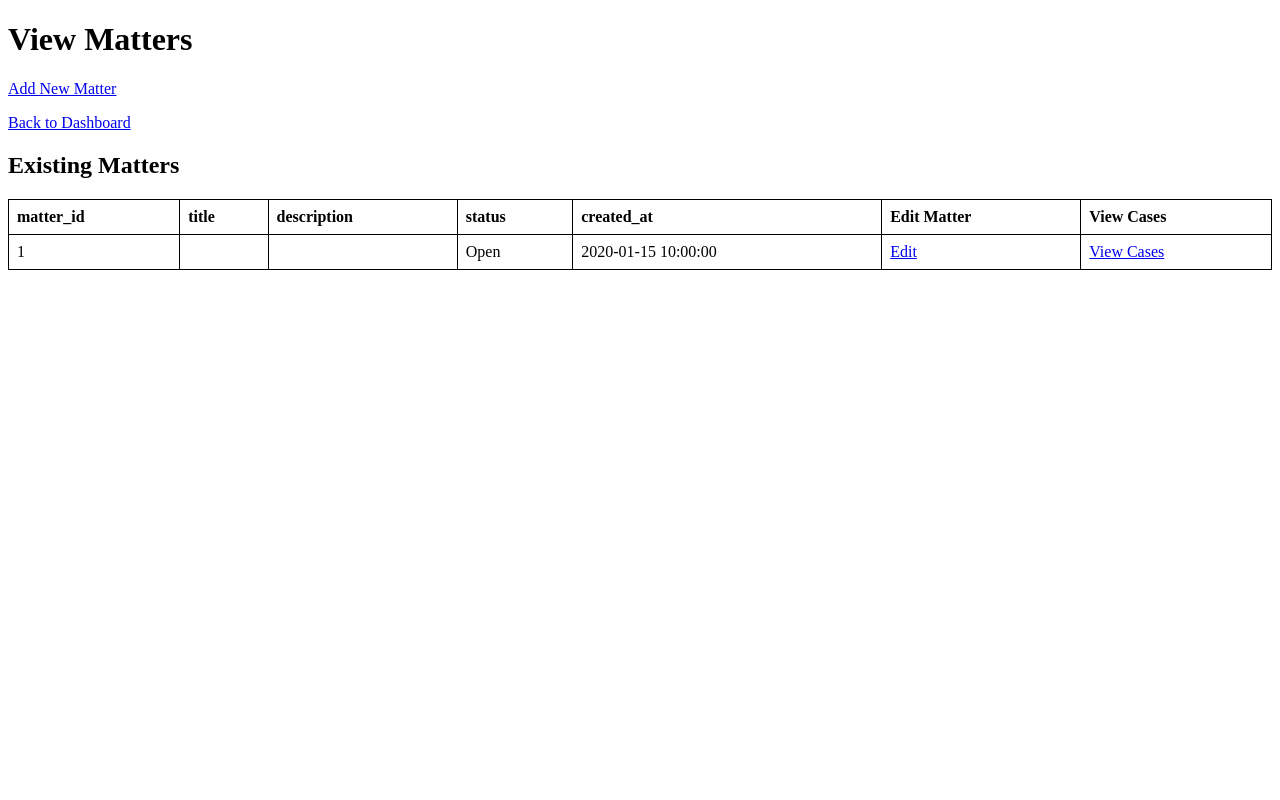
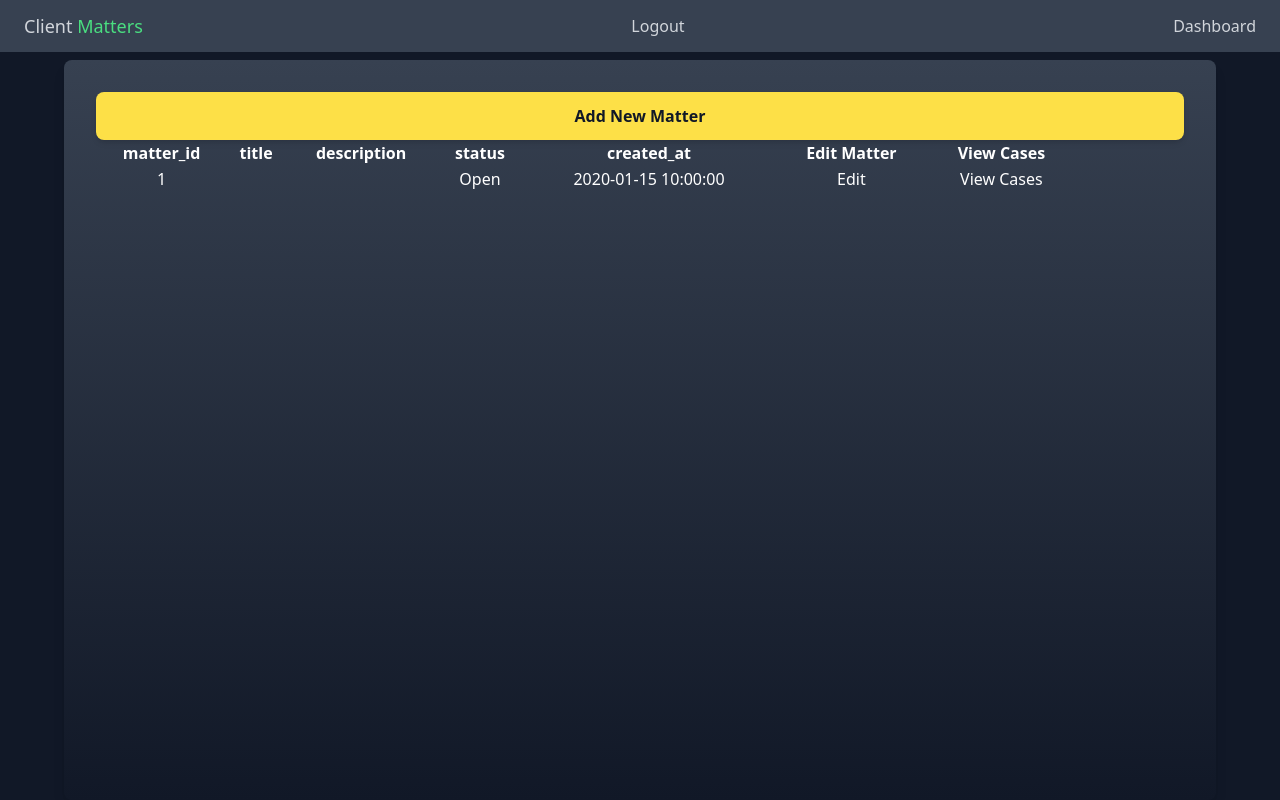
Before and after one commit to AyTuhEh4624/ITS122L-MatterCase, a PHP site: page /view_matters_page.php in a window 1280 px wide. Run offline with PHP 8.4, Linux system fonts and the light colour scheme; a user stored in the database is signed in; tables that the repository leaves empty hold one stand-in row (values such as "Sample post"); some libraries are stand-ins or nearby versions.

Commit message:
view matters - front end

```diff
--- a/view_matters_page.php
+++ b/view_matters_page.php
@@ -52,30 +52,17 @@
 <html lang="en">
 <head>
     <meta charset="UTF-8">
-    <title>View Matters</title>
-    <style>
-        table {
-            width: 100%;
-            border-collapse: collapse;
-        }
-        table, th, td {
-            border: 1px solid black;
-        }
-        th, td {
-            padding: 8px;
-            text-align: left;
-        }
-    </style>
+    <meta name="viewport" content="width=device-width, initial-scale=1.0">
+    <title>Dashboard</title>
+    <script src="https://cdn.tailwindcss.com"></script>
 </head>
-<body>
-    <h1>View Matters</h1>
-
-    <?php if ($usertype == 0 || $usertype == 1): ?>
-        <p><a href="add_matter_page.php">Add New Matter</a></p>
-    <?php endif; ?>
-
-    <p>
-        <a href="<?php
+<body class="bg-gray-900 text-white">
+    <div class="min-h-screen flex flex-col">
+        <!-- Top Bar -->
+        <div class="bg-gray-700 text-gray-300 px-6 py-3 flex justify-between items-center">
+            <span class="text-lg">Client <span class="text-green-400">Matters</span></span>
+            <a href="logout.php"><button class="text-gray-300">Logout</button></a>
+            <a href="<?php
             // Redirect to the appropriate dashboard based on usertype
             switch ($usertype) {
                 case 0: // Admin
@@ -97,12 +84,16 @@
                     echo 'login_page.php'; // Fallback to login page
                     break;
             }
-        ?>">Back to Dashboard</a>
-    </p>
+        ?>"><button class="text-gray-300">Dashboard</button></a>
+        </div>
 
-    <!-- Display Existing Matters -->
-    <h2>Existing Matters</h2>
-    <table>
+        <!-- Main Content -->
+        <div class="flex-grow flex justify-center mt-2">
+            <div class="bg-gradient-to-b from-gray-700 to-gray-900 text-center rounded-lg p-8 shadow-lg w-[90%]">
+            <?php if ($usertype == 0 || $usertype == 1): ?>
+        <a href="add_matter_page.php"><button class="bg-yellow-300 text-gray-900 font-semibold py-3 rounded-lg shadow-md w-full h-12">Add New Matter</button></a>
+    <?php endif; ?>
+            <table width="90%">
         <thead>
             <tr>
                 <?php if (!empty($data)): ?>
@@ -135,5 +126,8 @@
             <?php endforeach; ?>
         </tbody>
     </table>
+            </div>
+        </div>
+    </div>
 </body>
 </html>
```
